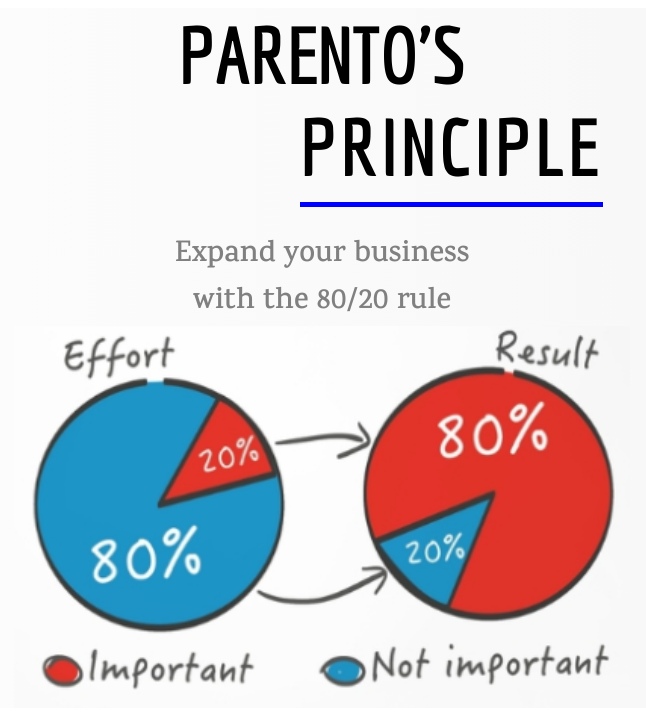
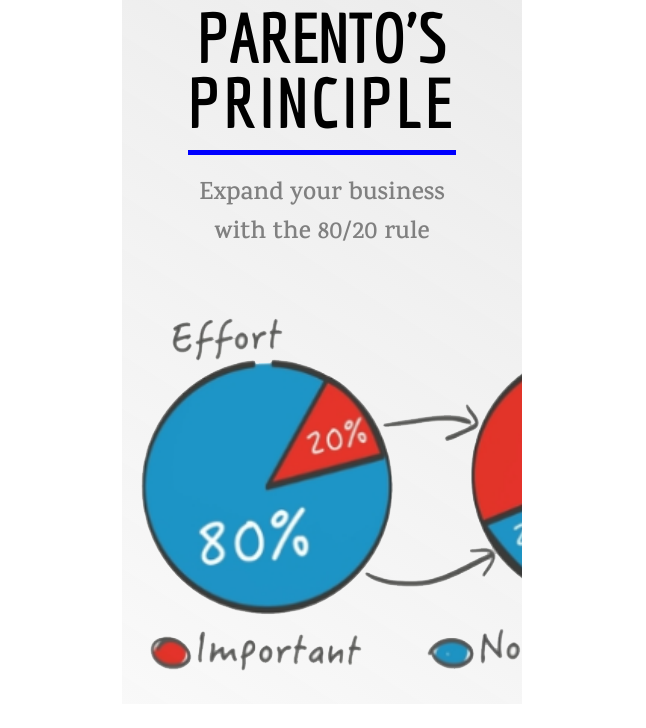
Before and after one commit to Krishna47ak/PARETOS-PRINCIPLE-FIGMA-DESIGN, a plain HTML site: page index.html in a window 1280 px wide. Shown: the whole page, without its empty margins (318-964 px from the left). Drawn offline with Linux system fonts and the light colour scheme.

Commit message:
Added container and changed CSS

```diff
--- a/index.html
+++ b/index.html
@@ -16,9 +16,9 @@
 <body>
     <div class="container">
         <h1>PARENTO'S</h1>
-        <h1 id="unline">PRINCIPLE</h1>
+        <h1 id="Secondline">PRINCIPLE</h1>
         <h2>Expand your business <br> with the 80/20 rule</h2>
-        <img src="image/Effort_result.png" alt="">
+        <img src="image/Effort_result_chart.png" alt="couldn't load image">
     </div>
 </body>
 </html>
--- a/style.css
+++ b/style.css
@@ -1,38 +1,39 @@
-
+*{
+    margin: 0px;
+    padding: 0px;
+}
 .container {
-    background: linear-gradient(to left ,#f6f6f6,rgb(254 254 254));
+    margin: 0px 440px;
+    background: linear-gradient(to bottom left ,#e5e5e5e1,rgb(254 254 254));
     overflow: hidden;
     background-attachment: fixed;
+    text-align: center;
 }
 
 h1 {
-    padding: 0px;
-    margin: 0px;
-    text-align: center;
-    font-size: 80px;
+    padding-top: 10px;
+    font-size: 70px;
     letter-spacing: -1px;
     font-family: 'Economica', sans-serif;
+    line-height: 55px;
 }
 
-#unline {
+#Secondline {
+    display: inline-block;
     letter-spacing: 3px;
-    display: inline-block;
-    margin-left: 610px;
-    padding-bottom: 10px;
+    padding-bottom: 20px;
     border-bottom: 5px solid blue;
 }
 
 h2 {
     font-family: 'Karma', serif;
-    font-size: 30px;
+    font-size: 25px;
     text-align: center;
     color: grey;
-    margin-bottom: 0px;
+    padding: 20px 0px 30px 0px;
 }
 
 img {
-    display: block;
+    padding: 25px 0px 10px 0px;
     margin: 0 auto;
-    /* opacity: 0.9; */
-    /* border: 5px solid blue; */
 }
```
Also changed, not shown: Image/Effort_result_chart.png (added), Image/Screenshot 2022-09-22 011148.png (added).
